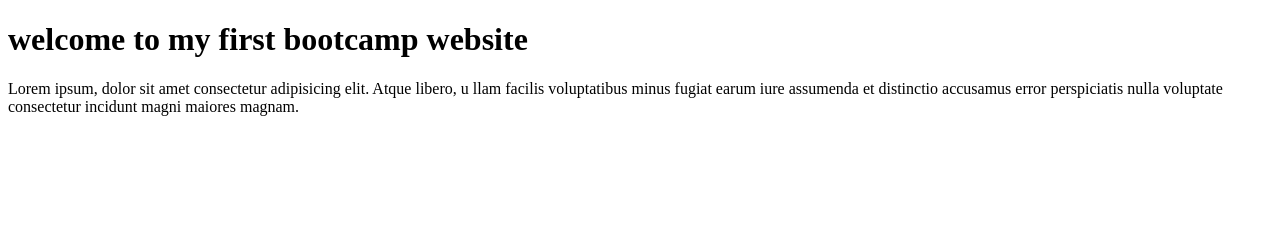
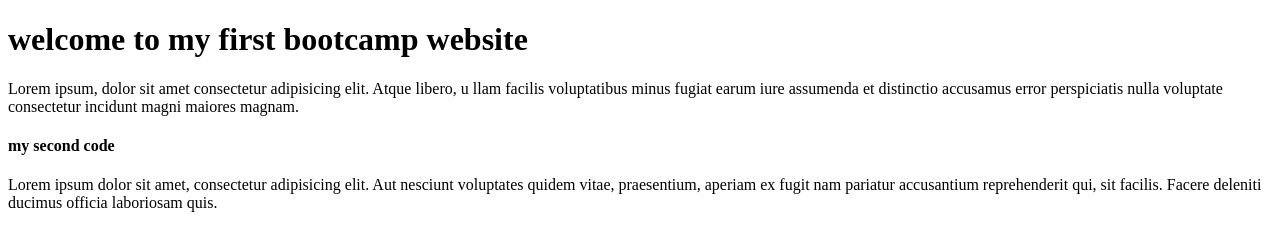
Before and after one commit to velmanabe/first-Github, a plain HTML site: page index.html in a window 1280 px wide. Drawn offline with Linux system fonts and the light colour scheme.

Commit message:
added the second code

```diff
--- a/index.html
+++ b/index.html
@@ -9,5 +9,9 @@
   <h1>welcome to my first bootcamp website</h1>
   <p>Lorem ipsum, dolor sit amet consectetur adipisicing elit. Atque libero, u
     llam facilis voluptatibus minus fugiat earum iure assumenda et distinctio accusamus error perspiciatis nulla voluptate consectetur incidunt magni maiores magnam.</p>
+    <h4>my second code </h4>
+    <p>Lorem ipsum dolor sit amet, consectetur adipisicing elit. Aut nesciunt voluptates quidem vitae, praesentium, aperiam ex fugit nam pariatur accusantium reprehenderit qui, sit facilis. Facere deleniti ducimus officia laboriosam quis.
+
+    </p>
 </body>
 </html>
```
